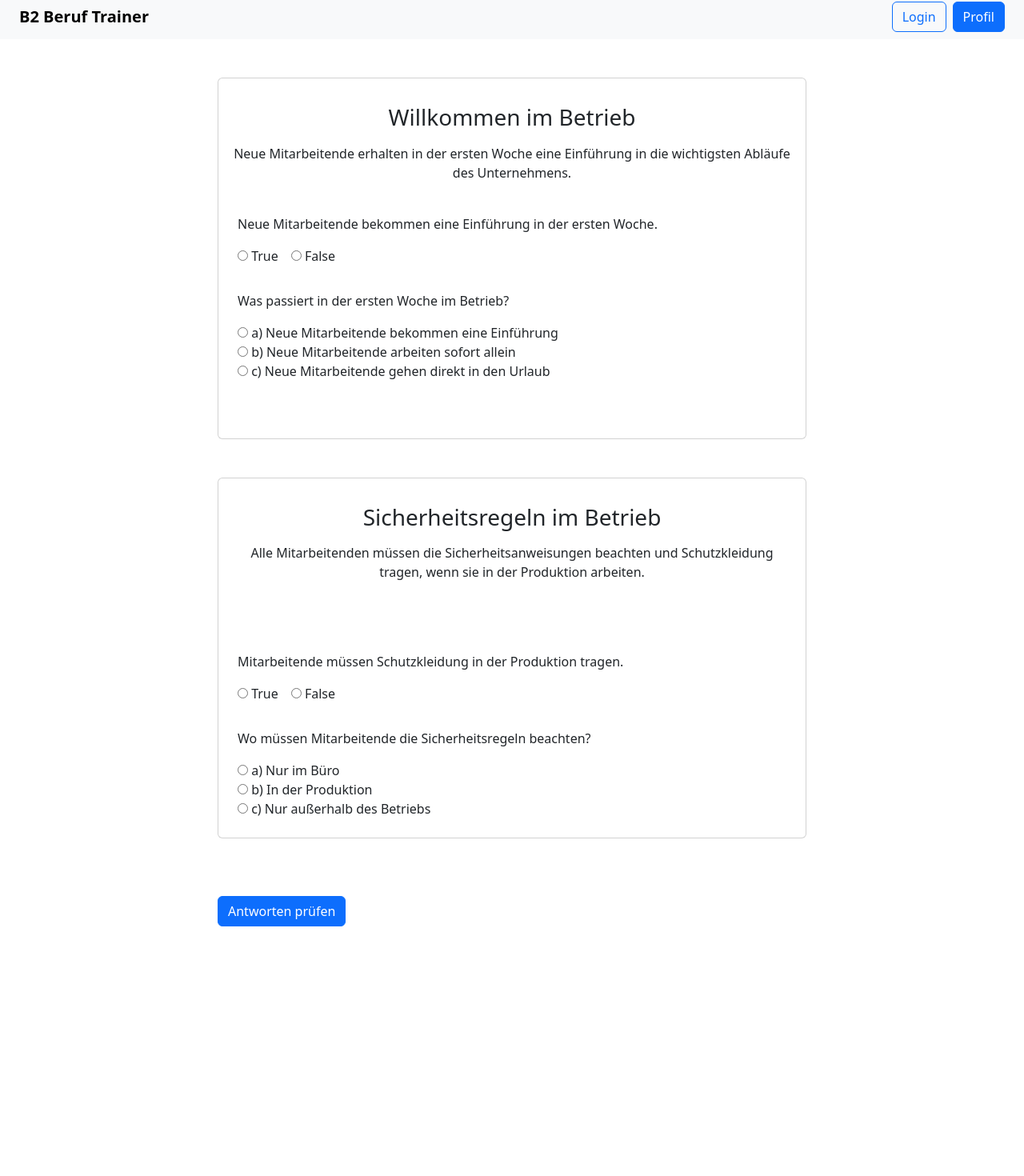
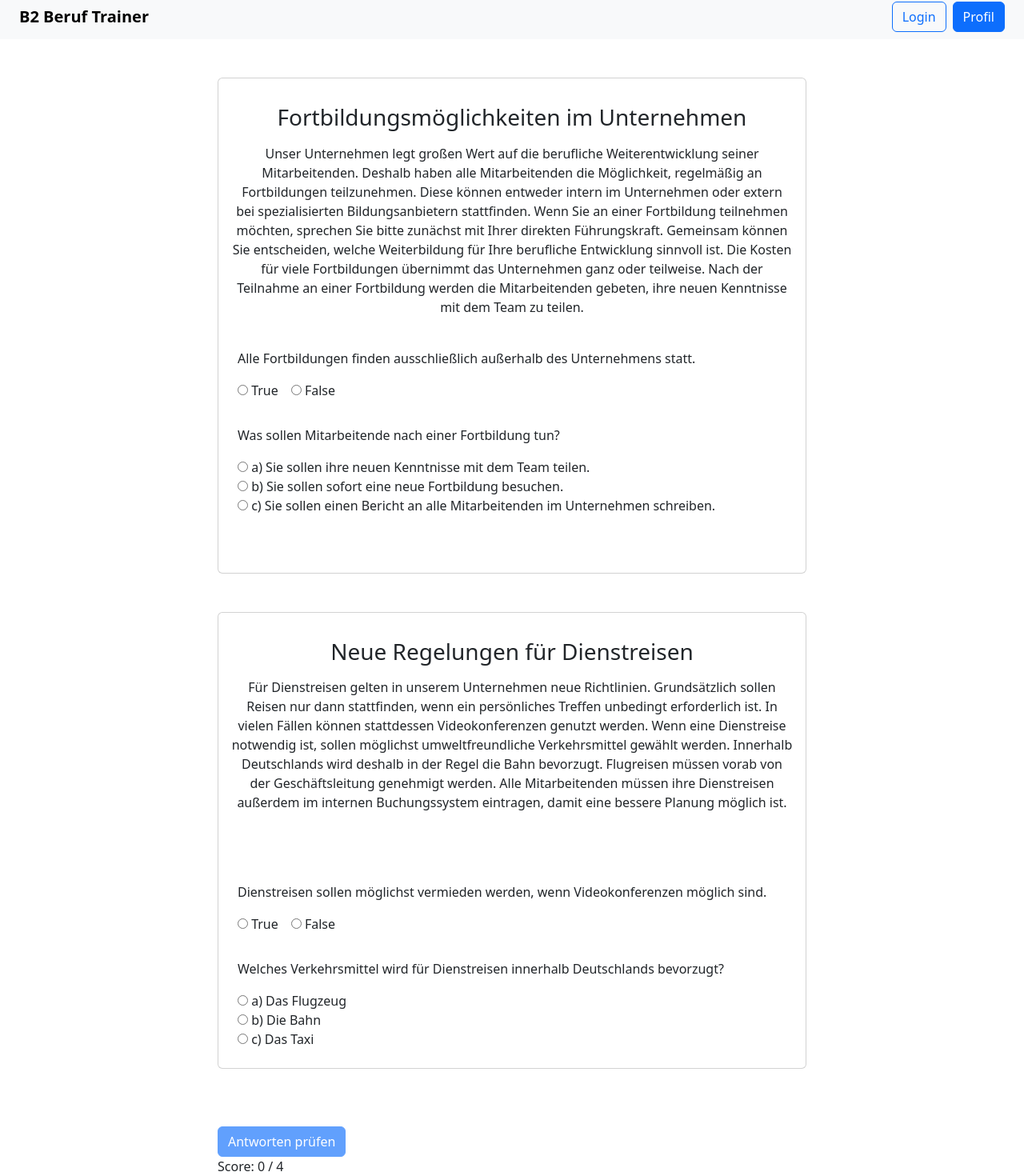
Before and after one commit to NastosStavros/b2-frontend, an Angular app in the folder b2-frontend/: page /lesen-teil2-modelltest in a window 1280 px wide. Shown: the part 7-1477 px from the top of the page at 80% size. Before the commit the page ends 1165 px from the top, so only its background shows below. Built offline with nearby package versions, Linux system fonts and the light colour scheme.

Commit message:
Fertigstellung Logik Lesen Teil 2

```diff
--- a/b2-frontend/src/app/data/reading-teil2-sets.ts
+++ b/b2-frontend/src/app/data/reading-teil2-sets.ts
@@ -27,9 +27,9 @@ export const readingTeil2Sets: ReadingTeil2Set[] = [
         texts: [
             {
                 id: 1,
-                title: "Willkommen im Betrieb",
+                title: "Arbeitszeiten im Unternehmen",
                 content:
-                    "Neue Mitarbeitende erhalten in der ersten Woche eine Einführung in die wichtigsten Abläufe des Unternehmens."
+                    "In unserem Unternehmen beginnen die meisten Mitarbeitenden ihre Arbeit zwischen 8:00 und 9:00 Uhr. Die tägliche Arbeitszeit beträgt acht Stunden. Sie können Ihren Arbeitsbeginn innerhalb dieses Zeitraums flexibel wählen. Alle Mitarbeitenden müssen ihre Arbeitszeit im digitalen Zeiterfassungssystem eintragen. Wenn Sie später kommen oder früher gehen müssen, sprechen Sie bitte vorher mit Ihrer Abteilungsleitung. Einmal pro Woche haben Sie außerdem die Möglichkeit, im Homeoffice zu arbeiten. Dafür müssen Sie den Termin vorher im System eintragen."
             },
             {
                 id: 2,
@@ -43,7 +43,7 @@ export const readingTeil2Sets: ReadingTeil2Set[] = [
                 id: 1,
                 textId: 1,
                 question:
-                    "Neue Mitarbeitende bekommen eine Einführung in der ersten Woche.",
+                    "Die Mitarbeitenden müssen jeden Tag um 8:00 Uhr mit der Arbeit beginnen.",
                 type: "truefalse",
                 correctAnswer: "true"
             },
@@ -51,12 +51,12 @@ export const readingTeil2Sets: ReadingTeil2Set[] = [
                 id: 2,
                 textId: 1,
                 question:
-                    "Was passiert in der ersten Woche im Betrieb?",
+                    "Was müssen Mitarbeitende jeden Tag machen?",
                 type: "multiple",
                 options: [
-                    "a) Neue Mitarbeitende bekommen eine Einführung",
-                    "b) Neue Mitarbeitende arbeiten sofort allein",
-                    "c) Neue Mitarbeitende gehen direkt in den Urlaub"
+                    "a) Sie müssen ihre Arbeitszeit im System eintragen",
+                    "b) Sie müssen jeden Tag im Homeoffice arbeiten.",
+                    "c) Sie müssen jeden Tag eine Besprechung besuchen."
                 ],
                 correctAnswer: "a"
             },
@@ -82,5 +82,68 @@ export const readingTeil2Sets: ReadingTeil2Set[] = [
                 correctAnswer: "b"
             }
         ]
+    },
+
+    {
+        id: 2,
+        title: "Lesen Teil 2 – Set 2",
+        texts: [
+            {
+                id: 1,
+                title: "Fortbildungsmöglichkeiten im Unternehmen",
+                content:
+                    "Unser Unternehmen legt großen Wert auf die berufliche Weiterentwicklung seiner Mitarbeitenden. Deshalb haben alle Mitarbeitenden die Möglichkeit, regelmäßig an Fortbildungen teilzunehmen. Diese können entweder intern im Unternehmen oder extern bei spezialisierten Bildungsanbietern stattfinden. Wenn Sie an einer Fortbildung teilnehmen möchten, sprechen Sie bitte zunächst mit Ihrer direkten Führungskraft. Gemeinsam können Sie entscheiden, welche Weiterbildung für Ihre berufliche Entwicklung sinnvoll ist. Die Kosten für viele Fortbildungen übernimmt das Unternehmen ganz oder teilweise. Nach der Teilnahme an einer Fortbildung werden die Mitarbeitenden gebeten, ihre neuen Kenntnisse mit dem Team zu teilen."
+            },
+            {
+                id: 2,
+                title: "Neue Regelungen für Dienstreisen",
+                content:
+                    "Für Dienstreisen gelten in unserem Unternehmen neue Richtlinien. Grundsätzlich sollen Reisen nur dann stattfinden, wenn ein persönliches Treffen unbedingt erforderlich ist. In vielen Fällen können stattdessen Videokonferenzen genutzt werden. Wenn eine Dienstreise notwendig ist, sollen möglichst umweltfreundliche Verkehrsmittel gewählt werden. Innerhalb Deutschlands wird deshalb in der Regel die Bahn bevorzugt. Flugreisen müssen vorab von der Geschäftsleitung genehmigt werden. Alle Mitarbeitenden müssen ihre Dienstreisen außerdem im internen Buchungssystem eintragen, damit eine bessere Planung möglich ist."
+            }
+        ],
+        questions: [
+            {
+                id: 5,
+                textId: 1,
+                question:
+                    "Alle Fortbildungen finden ausschließlich außerhalb des Unternehmens statt.",
+                type: "truefalse",
+                correctAnswer: "false"
+            },
+            {
+                id: 6,
+                textId: 1,
+                question:
+                    "Was sollen Mitarbeitende nach einer Fortbildung tun?",
+                type: "multiple",
+                options: [
+                    "a) Sie sollen ihre neuen Kenntnisse mit dem Team teilen.",
+                    "b) Sie sollen sofort eine neue Fortbildung besuchen.",
+                    "c) Sie sollen einen Bericht an alle Mitarbeitenden im Unternehmen schreiben."
+                ],
+                correctAnswer: "a"
+            },
+            {
+                id: 7,
+                textId: 2,
+                question:
+                    "Dienstreisen sollen möglichst vermieden werden, wenn Videokonferenzen möglich sind.",
+                type: "truefalse",
+                correctAnswer: "true"
+            },
+            {
+                id: 8,
+                textId: 2,
+                question:
+                    "Welches Verkehrsmittel wird für Dienstreisen innerhalb Deutschlands bevorzugt?",
+                type: "multiple",
+                options: [
+                    "a) Das Flugzeug",
+                    "b) Die Bahn",
+                    "c) Das Taxi"
+                ],
+                correctAnswer: "b"
+            }
+        ]
     }
 ]
--- a/b2-frontend/src/app/pages/lesen-teil2-modelltest/lesen-teil2-modelltest.html
+++ b/b2-frontend/src/app/pages/lesen-teil2-modelltest/lesen-teil2-modelltest.html
@@ -13,6 +13,8 @@
                     <div *ngIf="q.textId === text.id">
 
                         <p>{{ q.question }}</p>
+                        <p *ngIf="results[q.id]">richtig</p>
+                        <p *ngIf="results[q.id] !== undefined && !results[q.id]">falsch</p>
 
                         <!-- TRUE / FALSE -->
 
@@ -38,7 +40,7 @@
                             <div *ngFor="let option of q.options">
 
                                 <label class="d-block">
-                                    <input type="radio" [name]="'question-' + q.id" (change)="answers[q.id] = option" />
+                                    <input type="radio" [name]="'question-' + q.id" (change)="answers[q.id] = option[0]" />
                                     {{ option }}
                                 </label>
 
@@ -52,8 +54,8 @@
 
             </div>
 
-            <button class="btn btn-primary mt-4">Antworten prüfen</button>
-
+            <button class="btn btn-primary mt-4" (click)="checkAnswers()" [disabled]="!allAnswered()">Antworten prüfen</button>
+            <p>Score: {{ score }} / {{ readingSet.questions.length }}</p>
         </div>
     </div>
 </div>
--- a/b2-frontend/src/app/pages/lesen-teil2-modelltest/lesen-teil2-modelltest.ts
+++ b/b2-frontend/src/app/pages/lesen-teil2-modelltest/lesen-teil2-modelltest.ts
@@ -9,6 +9,27 @@ import { NgFor, NgIf } from '@angular/common';
   styleUrl: './lesen-teil2-modelltest.scss',
 })
 export class LesenTeil2Modelltest {
-  readingSet = readingTeil2Sets[0];
+  readingSet = readingTeil2Sets[1];
   answers: { [key: number]: string } = {};
+  results: { [key: number]: boolean } = {};
+  score: number = 0
+
+  checkAnswers() {
+    this.score = 0;
+
+    this.readingSet.questions.forEach(question => {
+      console.log(this.answers[question.id], question.correctAnswer);
+      if (this.answers[question.id] === question.correctAnswer) {
+        this.results[question.id] = true;
+        this.score++;
+      }
+      else {
+        this.results[question.id] = false
+      }
+    });
+  }
+
+  allAnswered(): boolean {
+    return this.readingSet.questions.every(q => this.answers[q.id] !== undefined);
+  }
 }
```
